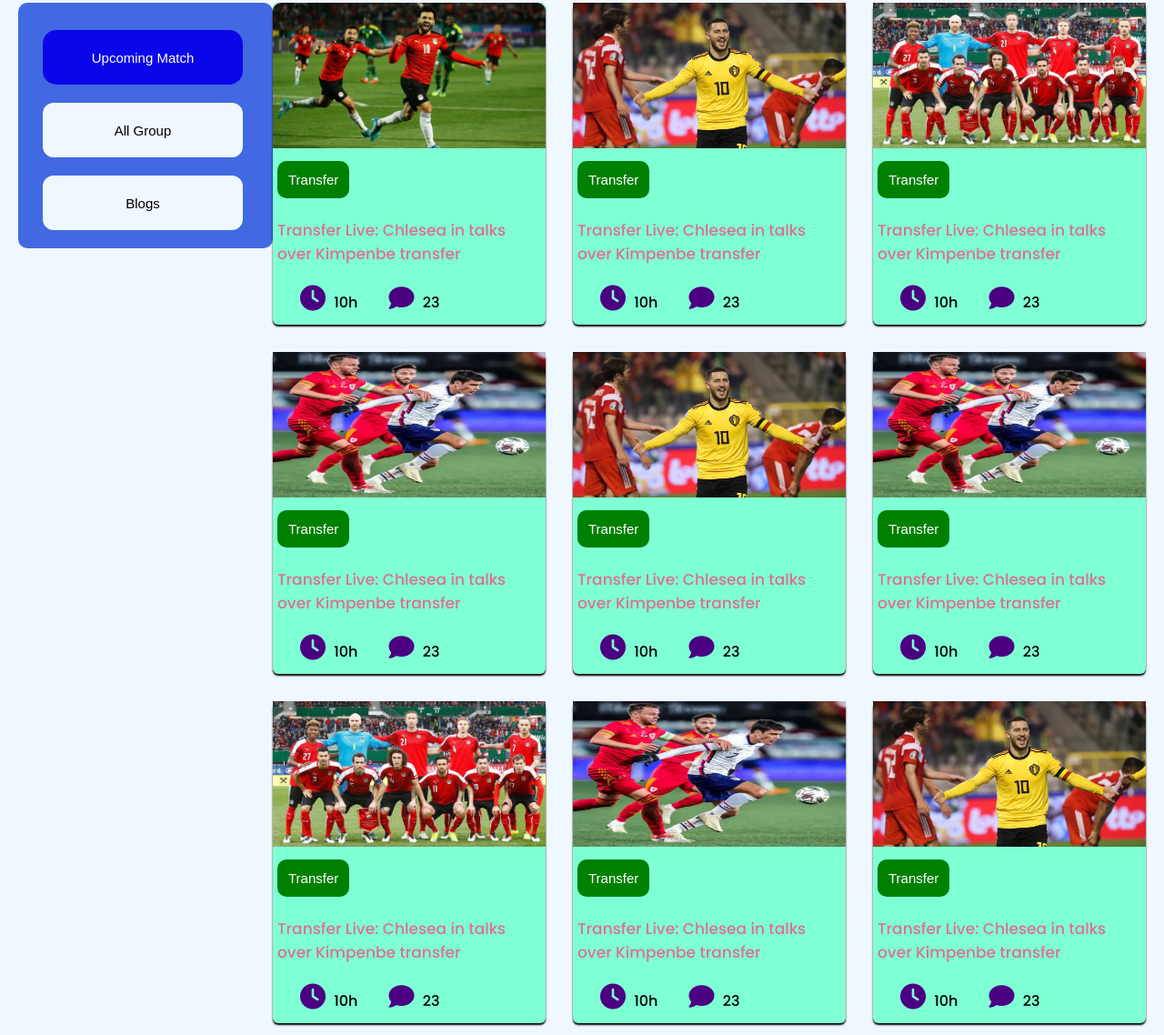
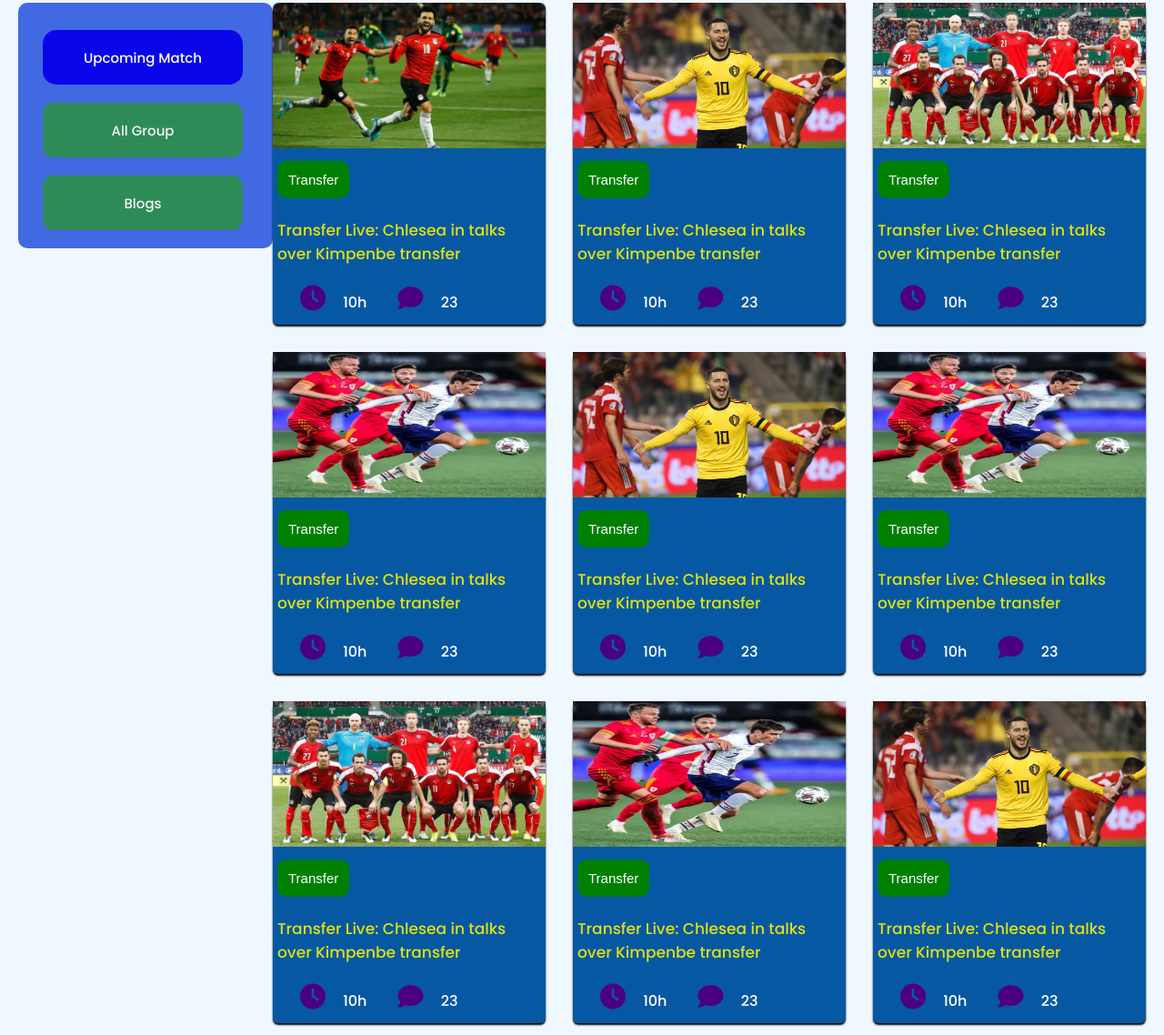
Before and after one commit to subrota22/world-cup, a plain HTML site: page index.html in a window 1280 px wide. Shown: the part 594-1732 px from the top of the page at 91% size. Drawn offline with Linux system fonts and the light colour scheme; a web font is replaced by a local one.

Commit message:
add my code and file

```diff
--- a/css/style.css
+++ b/css/style.css
@@ -106,9 +106,11 @@ body{
     text-align: center;
     color: black;
     font-size: 15px;
-    background-color: aliceblue;
+    background-color: seagreen;
+    color: whitesmoke;
     margin-top: 20px;
     margin-left: 17px;
+    font-family: 'Poppins', sans-serif;
 }
 .upcomButton{
     border: none;
@@ -138,9 +140,14 @@ body{
     padding-bottom: 12px;
     box-shadow: 0 2px 2px black;
     border-radius: 6px;
-    background-color: aquamarine;
+    background-color: rgb(7, 88, 163);
 }
-.cartTitle{color: palevioletred;}
+.cartTitle{color: rgb(223, 226, 14);}
+.textSpan {
+    color: white;
+    margin-left: 10px;
+    margin-top: -5px;
+}
 .transfer{
     border-radius: 10px;
     padding: 12px;
@@ -197,7 +204,7 @@ height: 20vh;
 .footerDiv{
     width: 99.7%;
     height: auto;
-    background-color: black;
+    background-color: rgb(60, 10, 153);
     padding-bottom: 10px;
 }
 .footerText{
--- a/css/upcoming-match.css
+++ b/css/upcoming-match.css
@@ -106,7 +106,8 @@ body{
     text-align: center;
     color: black;
     font-size: 15px;
-    background-color: aliceblue;
+    background-color: rgb(122, 4, 138);
+    color: whitesmoke;
     margin-top: 20px;
     margin-left: 17px;
 }
@@ -176,7 +177,7 @@ width: 100px;
 .footerDiv{
     width: 99.6%;
     height: auto;
-    background-color: black;
+    background-color: rgb(60, 10, 153);
     padding-bottom: 10px;
 }
 .footerText{
--- a/index.html
+++ b/index.html
@@ -68,8 +68,8 @@ Let's see who will win in this year .
         Transfer Live: Chlesea in talks <br>
         over Kimpenbe transfer
     </p>
-    <span>  <i class="fa-solid fa-clock cartIcone"></i>   10h </span>
-    <span>  <i class="fa-solid fa-comment cartIcone"></i>   23  </span>
+    <span>  <i class="fa-solid fa-clock cartIcone"></i>   <span class="textSpan" >10h</span></span>
+    <span>  <i class="fa-solid fa-comment cartIcone"></i> <span class="textSpan" > 23 </span> </span>
 </div>
 <!-- second cart -->
 <div class="players">
@@ -79,8 +79,8 @@ Let's see who will win in this year .
         Transfer Live: Chlesea in talks <br>
         over Kimpenbe transfer
     </p>
-    <span>  <i class="fa-solid fa-clock cartIcone"></i>   10h </span>
-    <span>  <i class="fa-solid fa-comment cartIcone"></i>   23  </span>
+    <span>  <i class="fa-solid fa-clock cartIcone"></i>  <span class="textSpan" >  10h </span></span>
+    <span>  <i class="fa-solid fa-comment cartIcone"></i> <span class="textSpan" >   23  </span></span>
 </div>
 <!-- third cart -->
 <div class="players">
@@ -90,8 +90,8 @@ Let's see who will win in this year .
         Transfer Live: Chlesea in talks <br>
         over Kimpenbe transfer
     </p>
-    <span>  <i class="fa-solid fa-clock cartIcone"></i>   10h </span>
-    <span>  <i class="fa-solid fa-comment cartIcone"></i>   23  </span>
+    <span>  <i class="fa-solid fa-clock cartIcone"></i>  <span class="textSpan" >  10h</span> </span>
+    <span>  <i class="fa-solid fa-comment cartIcone"></i> <span class="textSpan" >   23</span>  </span>
 </div>
 <!-- forth cart -->
 <div class="players">
@@ -101,8 +101,8 @@ Let's see who will win in this year .
         Transfer Live: Chlesea in talks <br>
         over Kimpenbe transfer
     </p>
-    <span>  <i class="fa-solid fa-clock cartIcone"></i>   10h </span>
-    <span>  <i class="fa-solid fa-comment cartIcone"></i>   23  </span>
+    <span>  <i class="fa-solid fa-clock cartIcone"></i>  <span class="textSpan" >  10h </span></span>
+    <span>  <i class="fa-solid fa-comment cartIcone"></i>  <span class="textSpan" >  23 </span> </span>
 </div>
 
 <!-- fifth cart -->
@@ -113,8 +113,8 @@ Let's see who will win in this year .
         Transfer Live: Chlesea in talks <br>
         over Kimpenbe transfer
     </p>
-    <span>  <i class="fa-solid fa-clock cartIcone"></i>   10h </span>
-    <span>  <i class="fa-solid fa-comment cartIcone"></i>   23  </span>
+    <span>  <i class="fa-solid fa-clock cartIcone"></i>  <span class="textSpan" >  10h</span> </span>
+    <span>  <i class="fa-solid fa-comment cartIcone"></i> <span class="textSpan" >   23</span>  </span>
 </div>
 
 <!-- six cart -->
@@ -125,8 +125,8 @@ Let's see who will win in this year .
         Transfer Live: Chlesea in talks <br>
         over Kimpenbe transfer
     </p>
-    <span>  <i class="fa-solid fa-clock cartIcone"></i>   10h </span>
-    <span>  <i class="fa-solid fa-comment cartIcone"></i>   23  </span>
+    <span>  <i class="fa-solid fa-clock cartIcone"></i> <span class="textSpan" >   10h </span></span>
+    <span>  <i class="fa-solid fa-comment cartIcone"></i><span class="textSpan" >    23 </span> </span>
 </div>
 <!-- seven cart -->
 <div class="players">
@@ -136,8 +136,8 @@ Let's see who will win in this year .
         Transfer Live: Chlesea in talks <br>
         over Kimpenbe transfer
     </p>
-    <span>  <i class="fa-solid fa-clock cartIcone"></i>   10h </span>
-    <span>  <i class="fa-solid fa-comment cartIcone"></i>   23  </span>
+    <span>  <i class="fa-solid fa-clock cartIcone"></i>  <span class="textSpan" >  10h </span> </span>
+    <span>  <i class="fa-solid fa-comment cartIcone"></i> <span class="textSpan" >   23 </span> </span>
 </div>
 <!-- eight cart -->
 <div class="players">
@@ -147,8 +147,8 @@ Let's see who will win in this year .
         Transfer Live: Chlesea in talks <br>
         over Kimpenbe transfer
     </p>
-    <span>  <i class="fa-solid fa-clock cartIcone"></i>   10h </span>
-    <span>  <i class="fa-solid fa-comment cartIcone"></i>   23  </span>
+    <span>  <i class="fa-solid fa-clock cartIcone"></i> <span class="textSpan" >   10h  </span></span>
+    <span>  <i class="fa-solid fa-comment cartIcone"></i>  <span class="textSpan" >  23</span>  </span>
 </div>
 <!-- nine cart -->
 <div class="players">
@@ -158,8 +158,8 @@ Let's see who will win in this year .
         Transfer Live: Chlesea in talks <br>
         over Kimpenbe transfer
     </p>
-    <span>  <i class="fa-solid fa-clock cartIcone"></i>   10h </span>
-    <span>  <i class="fa-solid fa-comment cartIcone"></i>   23  </span>
+    <span>  <i class="fa-solid fa-clock cartIcone"></i>  <span class="textSpan" >  10h  </span> </span>
+    <span>  <i class="fa-solid fa-comment cartIcone"></i> <span class="textSpan" >   23 </span>  </span>
 </div>
 
 </div>
```
